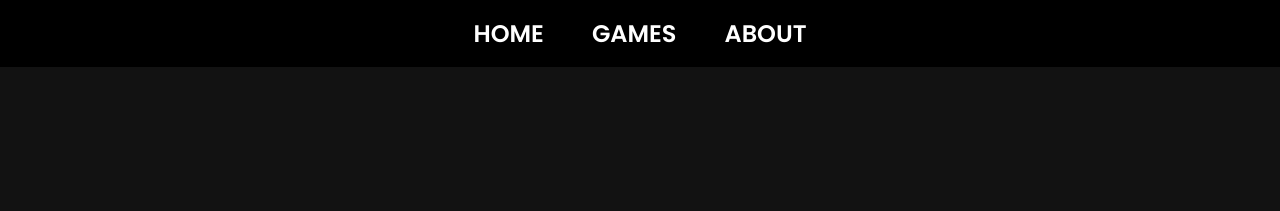
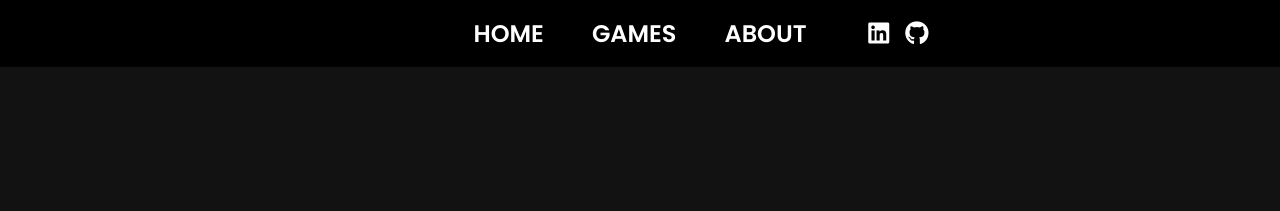
Before and after one commit to Noxtibe/noxtibe.github.io, a Jekyll site: the page built from about.md, in a window 1280 px wide. Shown: the top 211 px of the page. Built offline with Jekyll 4.4.1, drawn with Linux system fonts in a browser that asks for light colours; a style sheet for code colours, icons or effects is not loaded.

Commit message:
Update default.html

```diff
--- a/_layouts/default.html
+++ b/_layouts/default.html
@@ -1,5 +1,6 @@
 <!DOCTYPE html>
 <html lang="en">
+
 <head>
   <meta charset="UTF-8">
   <meta name="viewport" content="width=device-width, initial-scale=1.0">
@@ -9,8 +10,13 @@
   <link rel="preconnect" href="https://fonts.googleapis.com">
   <link rel="preconnect" href="https://fonts.gstatic.com" crossorigin>
 
-  <!-- Load Poppins font with multiple weights -->
+  <!-- Load Poppins font -->
   <link href="https://fonts.googleapis.com/css2?family=Poppins:wght@300;400;600&display=swap" rel="stylesheet">
+
+  <!-- Load Font Awesome for social icons -->
+  <link rel="stylesheet" href="https://cdnjs.cloudflare.com/ajax/libs/font-awesome/6.4.0/css/all.min.css"
+    integrity="sha512-pO7K9hE4qP9XgkZ4/f4Qb+vdgEsCEUQFQQyyZHLWFS0zVtAO5+KxU+74P7MNk0ZTmbfS69A7u4FH6hzrZXZzLg=="
+    crossorigin="anonymous" referrerpolicy="no-referrer" />
 
   <style>
     /* Reset and base styles */
@@ -20,9 +26,9 @@
       box-sizing: border-box;
     }
 
-    body, html {
+    body,
+    html {
       height: 100%;
-      /* Font stack with fallback */
       font-family: 'Poppins', 'Arial', 'Helvetica', sans-serif;
       background-color: #121212;
       color: #ffffff;
@@ -33,13 +39,14 @@
       display: flex;
       justify-content: space-between;
       align-items: center;
-      background-color: #000000; /* Fully black bar */
+      background-color: #000000;
       padding: 1rem;
       position: relative;
       z-index: 2;
     }
 
-    .navbar-left, .navbar-right {
+    .navbar-left,
+    .navbar-right {
       width: 33%;
       display: flex;
       align-items: center;
@@ -153,6 +168,19 @@
       }
     }
 
+    /* Social icons */
+    .social-icon {
+      color: #ffffff;
+      margin-left: 1rem;
+      font-size: 1.5rem;
+      transition: color 0.3s, transform 0.3s ease;
+    }
+
+    .social-icon:hover {
+      color: #FFA500;
+      transform: scale(1.2);
+    }
+
     /* Video background styles (only on homepage) */
     {% if page.url == "/" %}
     .hero-container {
@@ -206,12 +234,13 @@
     }
   </style>
 </head>
+
 <body>
 
   <!-- Navbar -->
   <div class="navbar">
 
-    <!-- Left part with hamburger always on the left -->
+    <!-- Left part with hamburger -->
     <div class="navbar-left">
       <div class="hamburger" id="hamburger" onclick="toggleMenu()">
         <span></span>
@@ -229,8 +258,17 @@
       </div>
     </div>
 
-    <!-- Right part (empty) -->
-    <div class="navbar-right"></div>
+    <!-- Right part with social icons -->
+    <div class="navbar-right">
+      <!-- LinkedIn -->
+      <a href="https://www.linkedin.com/in/benoit-barrau-927309355/" target="_blank" class="social-icon">
+        <i class="fab fa-linkedin"></i>
+      </a>
+      <!-- GitHub -->
+      <a href="https://github.com/Noxtibe" target="_blank" class="social-icon">
+        <i class="fab fa-github"></i>
+      </a>
+    </div>
 
     <!-- Mobile menu -->
     <div class="mobile-menu" id="mobileMenu">
@@ -287,4 +325,5 @@
   </script>
 
 </body>
+
 </html>
```
Also changed, not shown: other parts of _layouts/default.html (+11 -3 lines).
